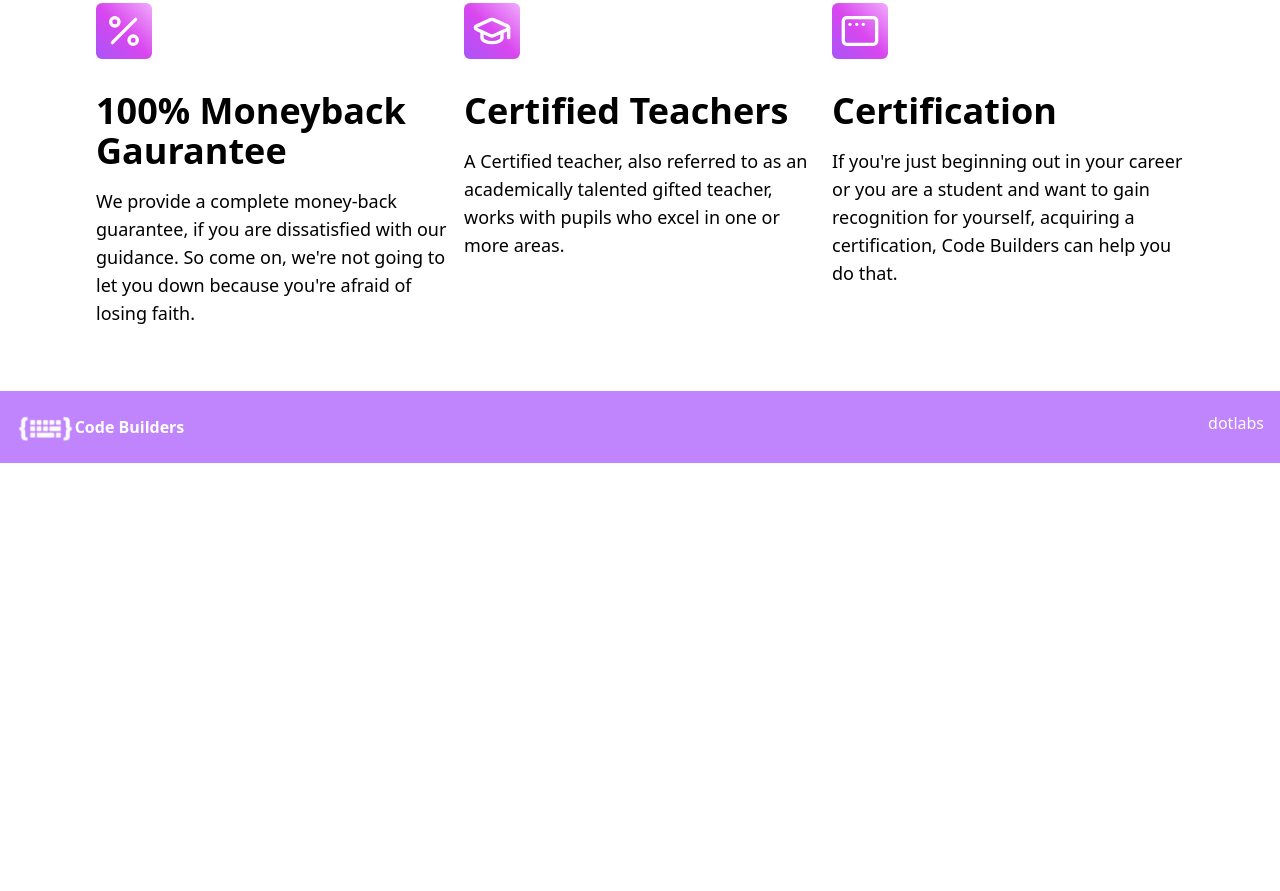
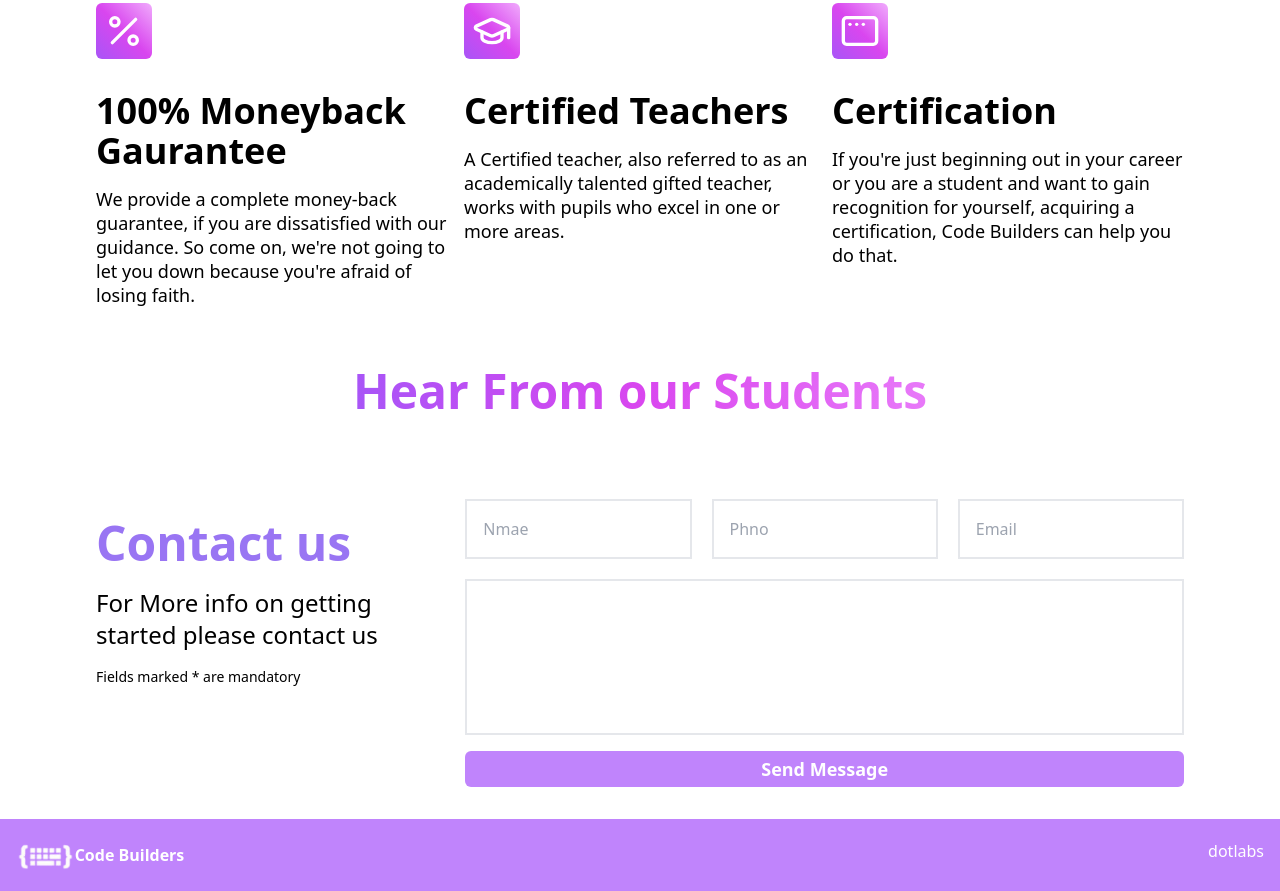
Before and after one commit to INFANT-RYAN/rezposive_Site, a website: page src/index.html in a window 1280 px wide. Shown: the part 1591-2482 px from the top of the page. Before the commit the page ends 2054 px from the top, so only its background shows below. Drawn offline with Linux system fonts and the light colour scheme.

Commit message:
chore:contact

```diff
--- a/src/index.html
+++ b/src/index.html
@@ -4,6 +4,7 @@
   <meta charset="UTF-8">
   <meta name="viewport" content="width=device-width, initial-scale=1.0">
   <link href="./output.css" rel="stylesheet">
+  <link rel="icon" type="image/x-icon" href="assetes/Screenshot 2024-09-19 193343.png">
   <link rel="preconnect" href="https://fonts.googleapis.com">
 <link rel="preconnect" href="https://fonts.gstatic.com" crossorigin>
 <link href="https://fonts.googleapis.com/css2?family=Montserrat:ital,wght@0,100..900;1,100..900&display=swap" rel="stylesheet">
@@ -71,6 +72,7 @@
         <h2 class="text-4xl md:text-5xl font-bold bg-gradient-to-r from-purple-500 via-fuchsia-500 to-fuchsia-400 bg-clip-text text-transparent inline-block py-5">What we Offer?</h2>
         <p class="md:text-2xl flex justify-normal text-xl font-thin leading-7 md:leading-8">Coding careers have high earning potential demand for programming jobs remains strong coding ability provides a new perspective on problem-solving learning to code provides career flexibility learning to code can be a fun bonding opportunity for students coding can be useful in jobs.</p>
       </div>
+
       <section class="mt-10 mb-7 grid  grid-cols-1  md:grid-cols-3 gap-x-4">
         <div class="flex flex-row gap-4 bg-purple-400 p-4 rounded-md my-2">
           <div class="pt-1"><svg xmlns="http://www.w3.org/2000/svg" width="24" height="24" viewBox="0 0 24 24" fill="none" stroke="#ffffff" stroke-width="2" stroke-linecap="round" stroke-linejoin="round" class="lucide lucide-code"><polyline points="16 18 22 12 16 6"/><polyline points="8 6 2 12 8 18"/></svg><polyline points="16 18 22 12 16 6"/><polyline points="8 6 2 12 8 18"/></svg></div>
@@ -128,21 +130,49 @@
           <div class="space-y-1 mb-10">
             <svg class="mb-8 p-2 bg-gradient-to-tr from-purple-500 via-fuchsia-500 to-fuchsia-300 rounded-md h-14 w-14 " xmlns="http://www.w3.org/2000/svg" width="24" height="24" viewBox="0 0 24 24" fill="none" stroke="#ffffff" stroke-width="2" stroke-linecap="round" stroke-linejoin="round" class="lucide lucide-percent"><line x1="19" x2="5" y1="5" y2="19"/><circle cx="6.5" cy="6.5" r="2.5"/><circle cx="17.5" cy="17.5" r="2.5"/></svg>
             <h3 class="font-bold md:text-4xl pb-3 text-3xl text-black">100% Moneyback Gaurantee</h3>
-            <p class="text-black font-thin text-lg">We provide a complete money-back guarantee, if you are dissatisfied with our guidance. So come on, we're not going to let you down because you're afraid of losing faith.</p>
+            <p class="leading-6 text-black font-thin text-lg">We provide a complete money-back guarantee, if you are dissatisfied with our guidance. So come on, we're not going to let you down because you're afraid of losing faith.</p>
           </div>
 
           <div class="space-y-1 mb-10">
             <svg class="mb-8 p-2 bg-gradient-to-tr from-purple-500 via-fuchsia-500 to-fuchsia-300 rounded-md h-14 w-14" xmlns="http://www.w3.org/2000/svg" width="24" height="24" viewBox="0 0 24 24" fill="none" stroke="#ffffff" stroke-width="2" stroke-linecap="round" stroke-linejoin="round" class="lucide lucide-graduation-cap"><path d="M21.42 10.922a1 1 0 0 0-.019-1.838L12.83 5.18a2 2 0 0 0-1.66 0L2.6 9.08a1 1 0 0 0 0 1.832l8.57 3.908a2 2 0 0 0 1.66 0z"/><path d="M22 10v6"/><path d="M6 12.5V16a6 3 0 0 0 12 0v-3.5"/></svg>
             <h3 class="font-bold md:text-4xl pb-3 text-3xl text-black">Certified Teachers</h3>
-            <p class="text-black font-thin text-lg">A Certified teacher, also referred to as an academically talented gifted teacher, works with pupils who excel in one or more areas.</p>
+            <p class="leading-6 text-black font-thin text-lg">A Certified teacher, also referred to as an academically talented gifted teacher, works with pupils who excel in one or more areas.</p>
           </div>
 
           <div class="space-y-1 mb-10">
             <svg class="mb-8 p-2 bg-gradient-to-tr from-purple-500 via-fuchsia-500 to-fuchsia-300 rounded-md h-14 w-14" xmlns="http://www.w3.org/2000/svg" width="24" height="24" viewBox="0 0 24 24" fill="none" stroke="#ffffff" stroke-width="2" stroke-linecap="round" stroke-linejoin="round" class="lucide lucide-app-window-mac"><rect width="20" height="16" x="2" y="4" rx="2"/><path d="M6 8h.01"/><path d="M10 8h.01"/><path d="M14 8h.01"/></svg>
             <h3 class="font-bold md:text-4xl pb-3 text-3xl text-black">Certification</h3>
-            <p class="text-black font-thin text-lg">If you're just beginning out in your career or you are a student and want to gain recognition for yourself, acquiring a certification, Code Builders can help you do that.</p>
+            <p class="text-black font-thin text-lg leading-6">If you're just beginning out in your career or you are a student and want to gain recognition for yourself, acquiring a certification, Code Builders can help you do that.</p>
           </div>
 
+        </div>
+      </section>
+
+      <section class="text-center">
+        <h2 class="text-4xl  md:text-5xl font-bold bg-gradient-to-r from-purple-500 via-fuchsia-500 to-fuchsia-400 bg-clip-text text-transparent inline-block py-5">Hear From our Students</h2>
+
+      </section>
+
+      <section class="container mx-auto mt-16 grid grid-cols-1 gap-5 md:grid-cols-3">
+        <div class="">
+          <h2 class="text-4xl  md:text-5xl font-bold text-[#9975f3] py-5">Contact us</h2>
+          <p class="text-2xl text-black font-thin">For More info on getting started please contact us</p>
+          <p class="text-sm pt-4">Fields marked * are mandatory</p>
+        </div>
+        <div class="w-[100] md:col-span-2 ">
+          <div class="grid grid-cols-1  gap-5">
+            <div class="grid grid-cols-1 md:grid-cols-3 gap-5">
+              <input class="p-4  border-2  " type="text" placeholder="Nmae" >
+              <input class="p-4  border-2 " type="email" placeholder="Phno">
+              <input class="p-4  border-2 " type="text" placeholder="Email">
+            </div>
+            <div class="grid grid-cols-1 gap-5">
+              <input class="p-16 mb-4 border-2  "placeholder="" type="text" name="" id="">
+            </div>
+          </div>
+          <div class="grid grid-cols-1">
+            <button class="md:px-2  bg-purple-400 rounded-md font-semibold py-1 mb-2 text-lg text-white">Send Message</button>
+          </div>
         </div>
       </section>
     </main>
```
Also changed, not shown: src/assetes/Screenshot 2024-09-19 193343.png (added), src/assetes/favicon.jpg (added), src/output.css, 1 other file.
